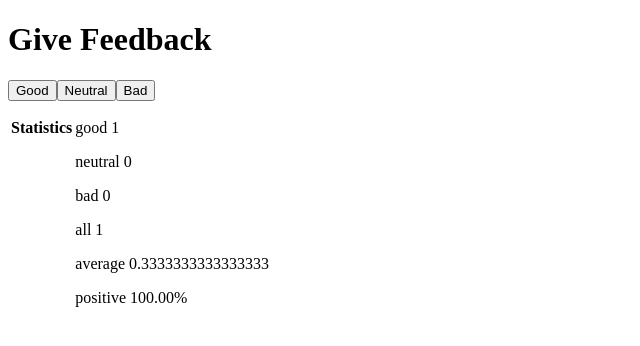
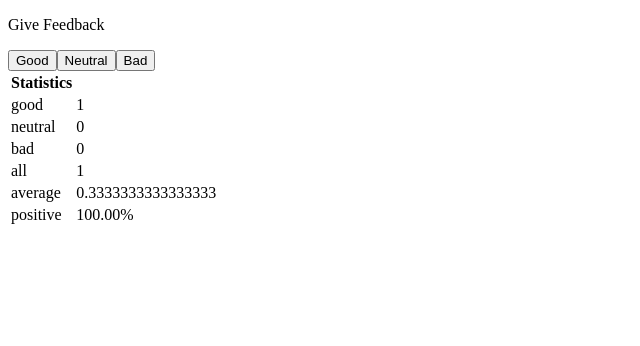
Before and after one commit to ckyx/fullstackOpen, a React (Create React App) app in the folder part1/unicafe/: page / in a window 1280 px wide. Both pictures are taken after a click on the button "Good". Shown: the top 346 px of the page, without its empty margins (0-640 px from the left). Built offline with nearby package versions, Linux system fonts and the light colour scheme.

Commit message:
update table

```diff
--- a/part1/unicafe/src/App.js
+++ b/part1/unicafe/src/App.js
@@ -1,6 +1,6 @@
 import { useState } from 'react'
 
-const Header = ({tittle}) => <h1>{tittle}</h1>
+const Header = ({tittle}) => <p>{tittle}</p>
 const Button = ({onClick, text}) => <button onClick={onClick}>{text}</button>
 const Statistics = (props) => {
 
@@ -16,20 +16,23 @@ const Statistics = (props) => {
         )
     }
     return (
+        <div>
         <table>
-        <th>Statistics</th>
+        <tbody>
+        <tr><th>Statistics</th></tr>
         <StatisticLine text="good" value={props.good} />
         <StatisticLine text="neutral" value={props.neutral} />
         <StatisticLine text="bad" value={props.bad} />
         <StatisticLine text="all" value={all()}/>
         <StatisticLine text="average" value={average()} />
         <StatisticLine text="positive" value={positive()} />
+        </tbody>
         </table>
+        </div>
     )
 }
 
-const StatisticLine = (props) => <p>{props.text} {props.value}</p>
-
+const StatisticLine = (props) => <tr><td>{props.text}</td><td>{props.value}</td></tr>
 
 
 
```
